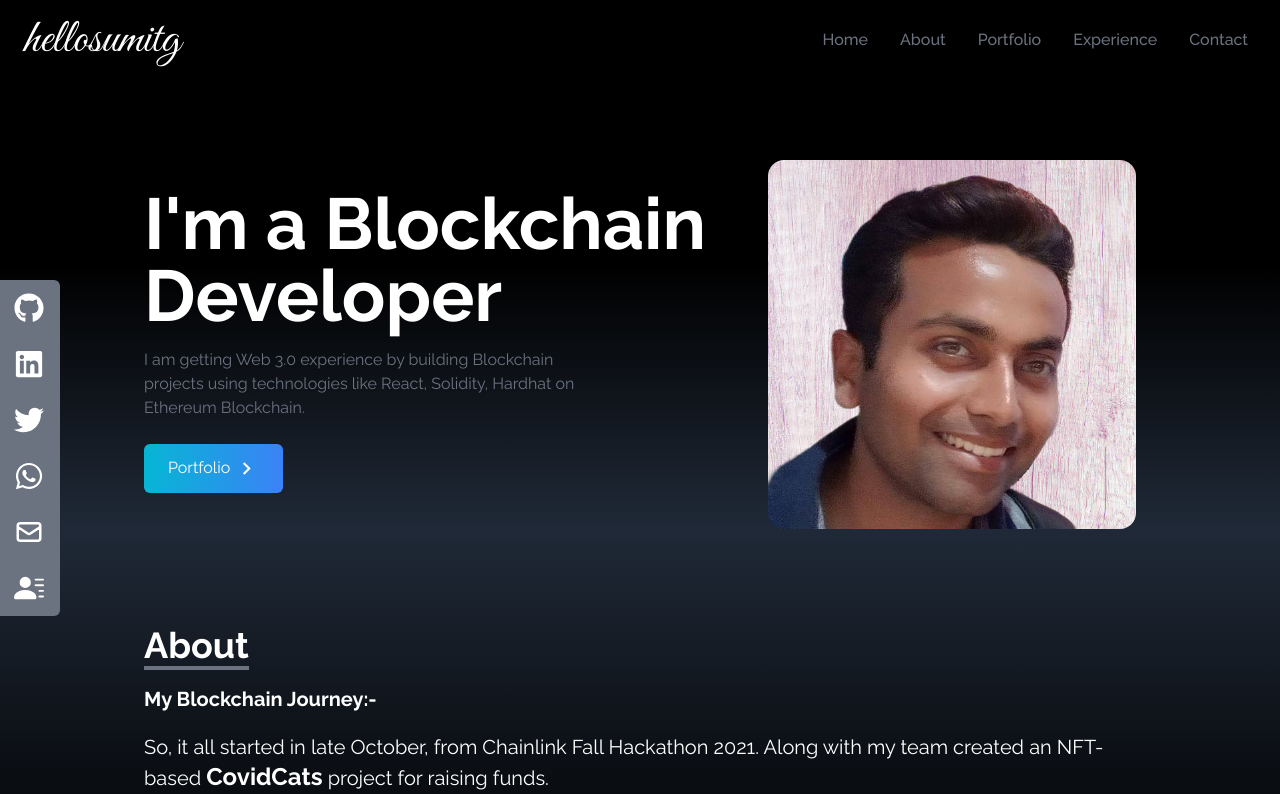
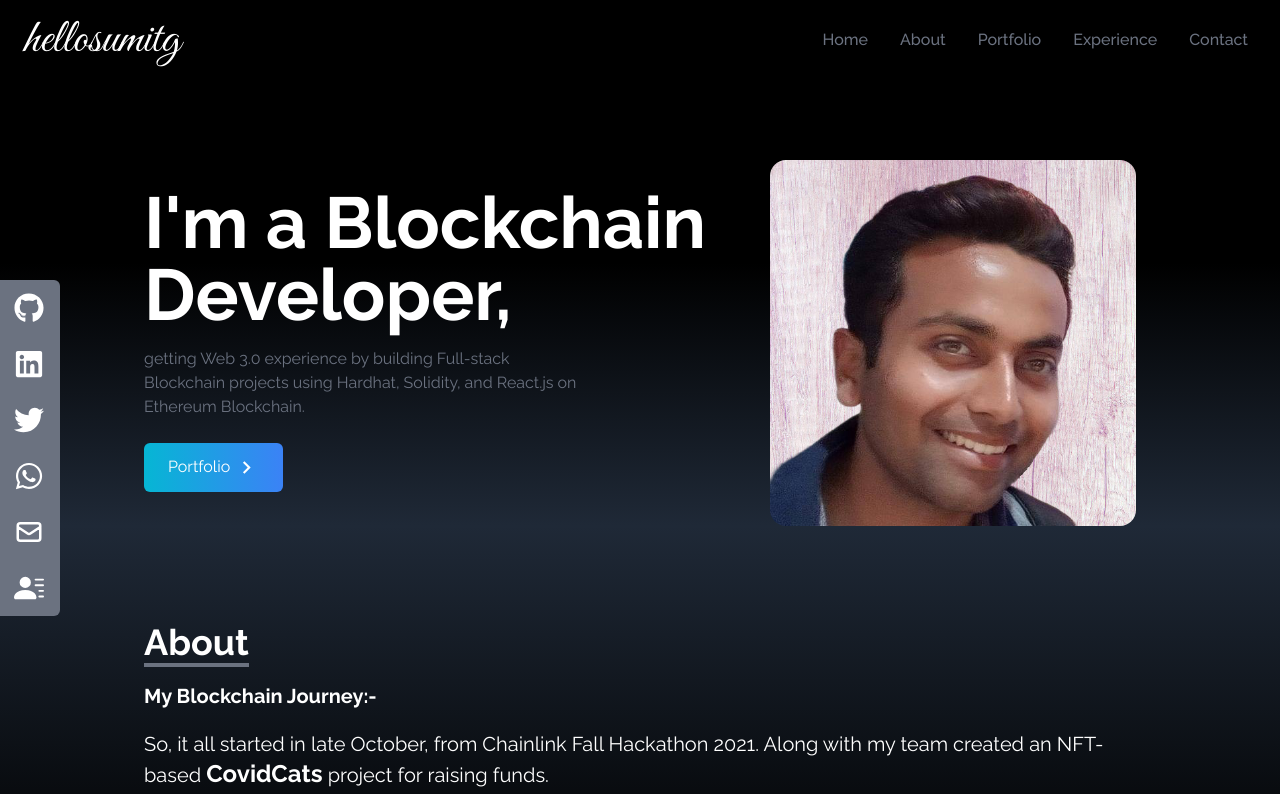
Before and after one commit to hellosumitg/portfolio, a React (Create React App) app: page / in a window 1280 px wide. Shown: the top 794 px of the page. Built offline with nearby package versions, Linux system fonts and the light colour scheme.

Commit message:
Home.js Update

```diff
--- a/src/components/Home.jsx
+++ b/src/components/Home.jsx
@@ -12,11 +12,11 @@ const Home = () => {
       <div className="flex flex-col items-center justify-center h-full max-w-screen-lg px-4 mx-auto md:flex-row">
         <div className="flex flex-col justify-center h-full">
           <h2 className="text-4xl font-bold text-white sm:text-7xl">
-            I'm a Blockchain Developer
+            I'm a Blockchain Developer,
           </h2>
           <p className="max-w-md py-4 text-gray-500">
-          I am getting Web 3.0 experience by building Blockchain projects
-          using technologies like React, Solidity, Hardhat on Ethereum Blockchain.
+          getting Web 3.0 experience by building Full-stack Blockchain projects
+          using Hardhat, Solidity, and React.js on Ethereum Blockchain.
           </p>
 
           <div>
```
